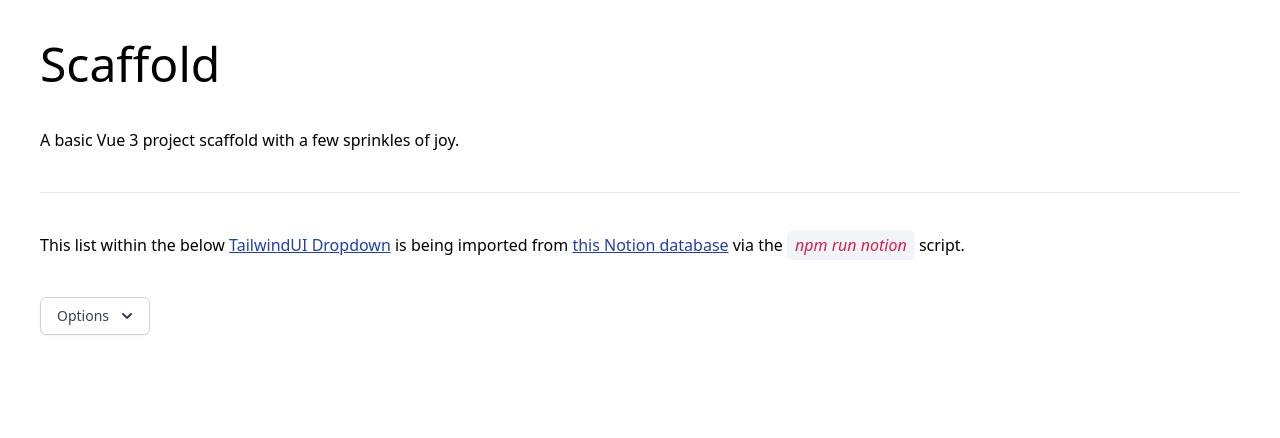
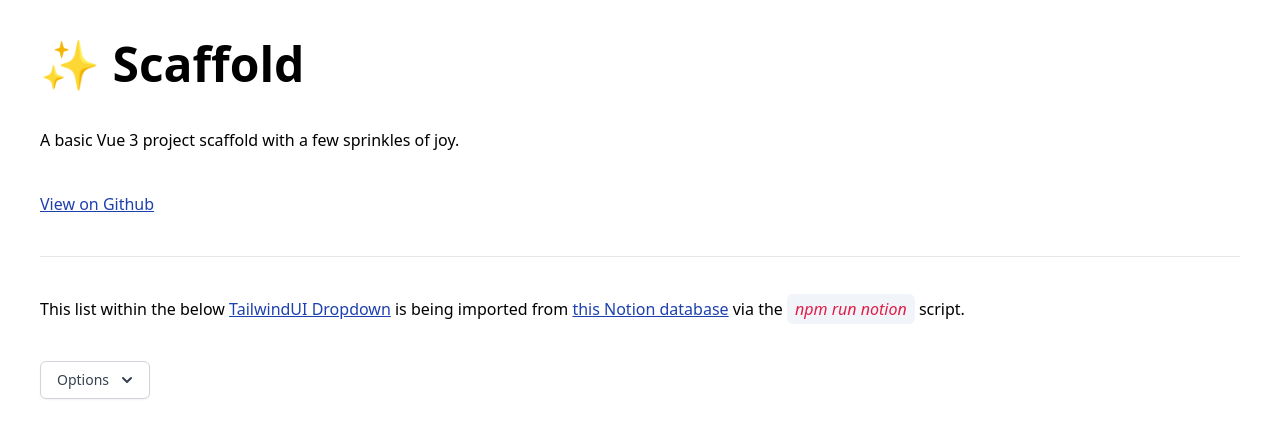
Before and after one commit to danodoesdesign/scaffold, a Vue app: page / in a window 1280 px wide. Shown: the top 438 px of the page. Built offline with nearby package versions, Linux system fonts and the light colour scheme.

Commit message:
add link

```diff
--- a/src/App.vue
+++ b/src/App.vue
@@ -1,8 +1,10 @@
 <template>
   <div id="app">
     <div class="container flex flex-col gap-10 p-10 mx-auto">
-      <h1 class="text-5xl ">Scaffold</h1>
+      <h1 class="text-5xl font-bold">✨ Scaffold</h1>
       <p>A basic Vue 3 project scaffold with a few sprinkles of joy.</p>
+      <a class="text-blue-800 underline transition-all hover:underline-offset-2 hover:decoration-2 hover:text-black"
+        href="https://github.com/danodoesdesign/scaffold">View on Github</a>
       <hr />
     </div>
     <router-view></router-view>
```
